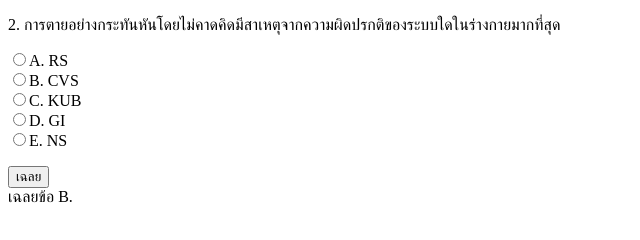
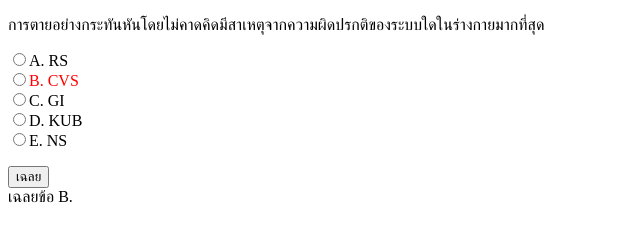
Before and after one commit to chusanapanch/medshort, a plain HTML site: page forensic/exam/q2.html in a window 1280 px wide. Both pictures are taken after a click on the button "เฉลย". Shown: the whole page, without its empty margins (0-640 px from the left). Drawn offline with Linux system fonts and the light colour scheme.

Commit message:
Add files via upload

```diff
--- a/forensic/exam/q2.html
+++ b/forensic/exam/q2.html
@@ -3,21 +3,22 @@
 <head>
   <title>MedShort</title>
   <script>
-  function reveal() {
-    document.getElementById("answer").style.visibility = "visible";
-}
+  function reveal(p1) {
+    document.getElementById(p1).style.visibility = "visible";}
+  function hlight(p1) {
+    document.getElementById(p1).style.color = "red";}
   </script>
 </head>
 <body>
-  <p id="question">2. การตายอย่างกระทันหันโดยไม่คาดคิดมีสาเหตุจากความผิดปรกติของระบบใดในร่างกายมากที่สุด</p>
+  <p id="question">การตายอย่างกระทันหันโดยไม่คาดคิดมีสาเหตุจากความผิดปรกติของระบบใดในร่างกายมากที่สุด</p>
   <p id="choice">
-   <input type="radio" name="choice" value="A">A. RS<br>
-   <input type="radio" name="choice" value="B">B. CVS<br>
-   <input type="radio" name="choice" value="C">C. KUB<br>
-   <input type="radio" name="choice" value="D">D. GI<br>
-   <input type="radio" name="choice" value="E">E. NS<br>
+   <div id="A"><input type="radio" name="choice" value="A">A. RS<br></div>
+   <div id="B"><input type="radio" name="choice" value="B">B. CVS<br></div>
+   <div id="C"><input type="radio" name="choice" value="C">C. GI<br></div>
+   <div id="D"><input type="radio" name="choice" value="D">D. KUB<br></div>
+   <div id="E"><input type="radio" name="choice" value="E">E. NS<br></div>
   </p>
-  <button type="button" onclick="reveal()">เฉลย</button>
+  <button type="button" onclick=reveal("answer");hlight("B")>เฉลย</button>
 
   <div id="answer" style="visibility:hidden;">
   <div id="answerChoice">เฉลยข้อ B.</div>
```
